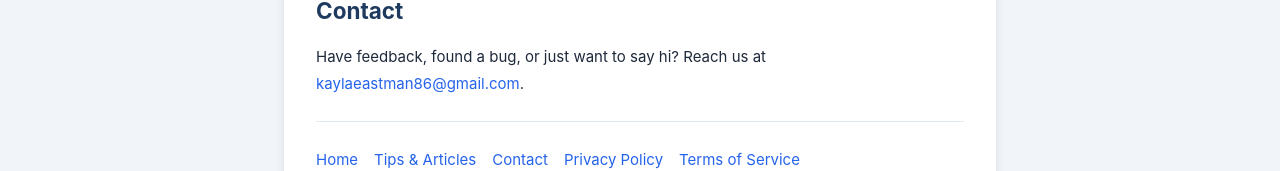
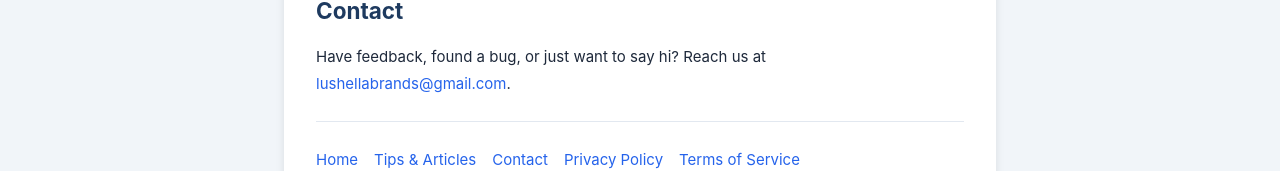
Before and after one commit to kaylaeastman86-cyber/Data-Entry-Typing-Speed-Trainer, a React (Vite) app: page /about in a window 1280 px wide. Shown: the part 1423-1594 px from the top of the page. Built offline with nearby package versions, Linux system fonts and the light colour scheme.

Commit message:
fix: replace personal email with business email lushellabrands@gmail.com

```diff
--- a/src/pages/About.jsx
+++ b/src/pages/About.jsx
@@ -64,7 +64,7 @@ export default function About() {
         <h2 style={{ color: 'var(--navy)', marginBottom: '0.75rem' }}>Contact</h2>
         <p style={{ marginBottom: '1rem' }}>
           Have feedback, found a bug, or just want to say hi? Reach us at{' '}
-          <a href="mailto:kaylaeastman86@gmail.com" className="link">kaylaeastman86@gmail.com</a>.
+          <a href="mailto:lushellabrands@gmail.com" className="link">lushellabrands@gmail.com</a>.
         </p>
 
         <hr className="divider" />
```
